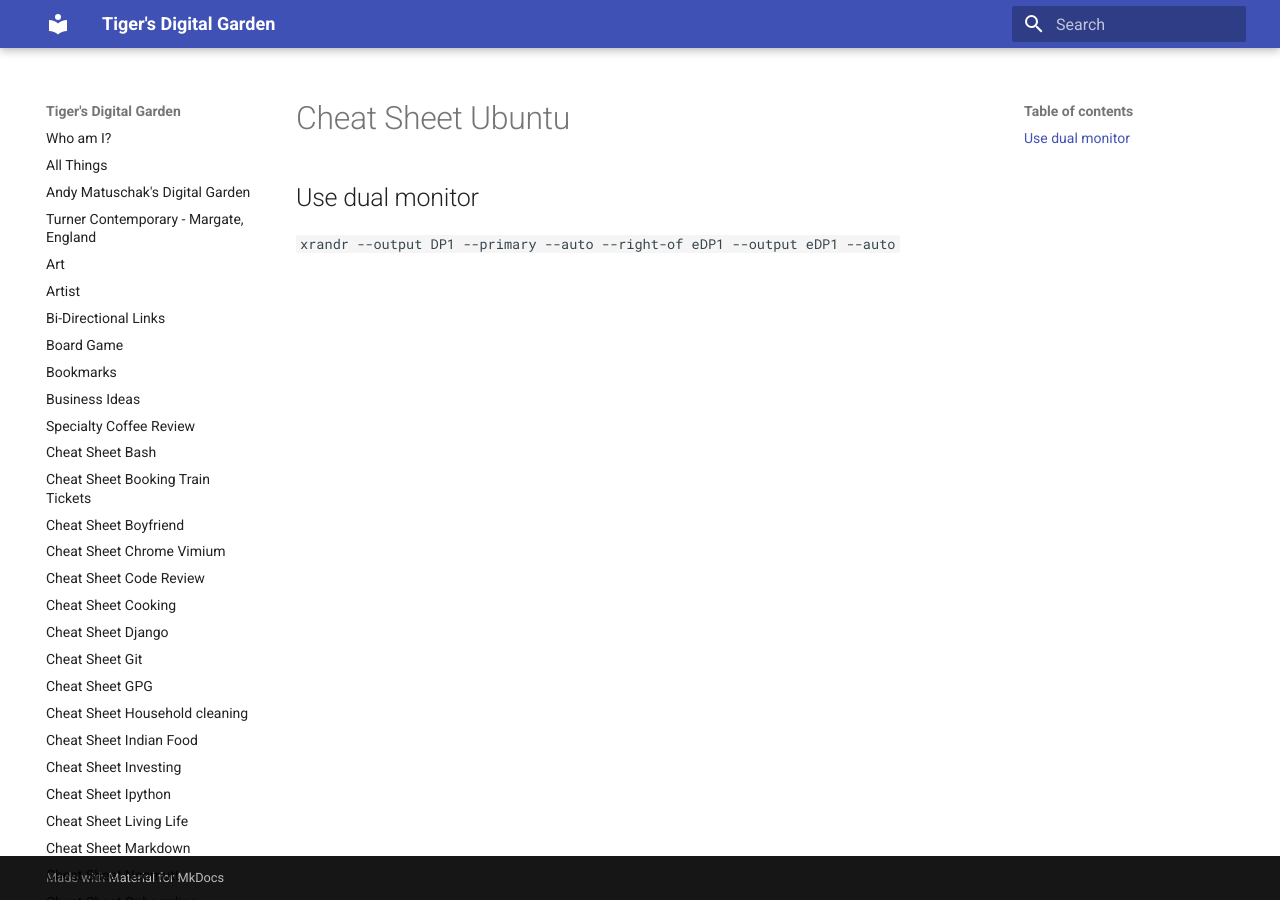
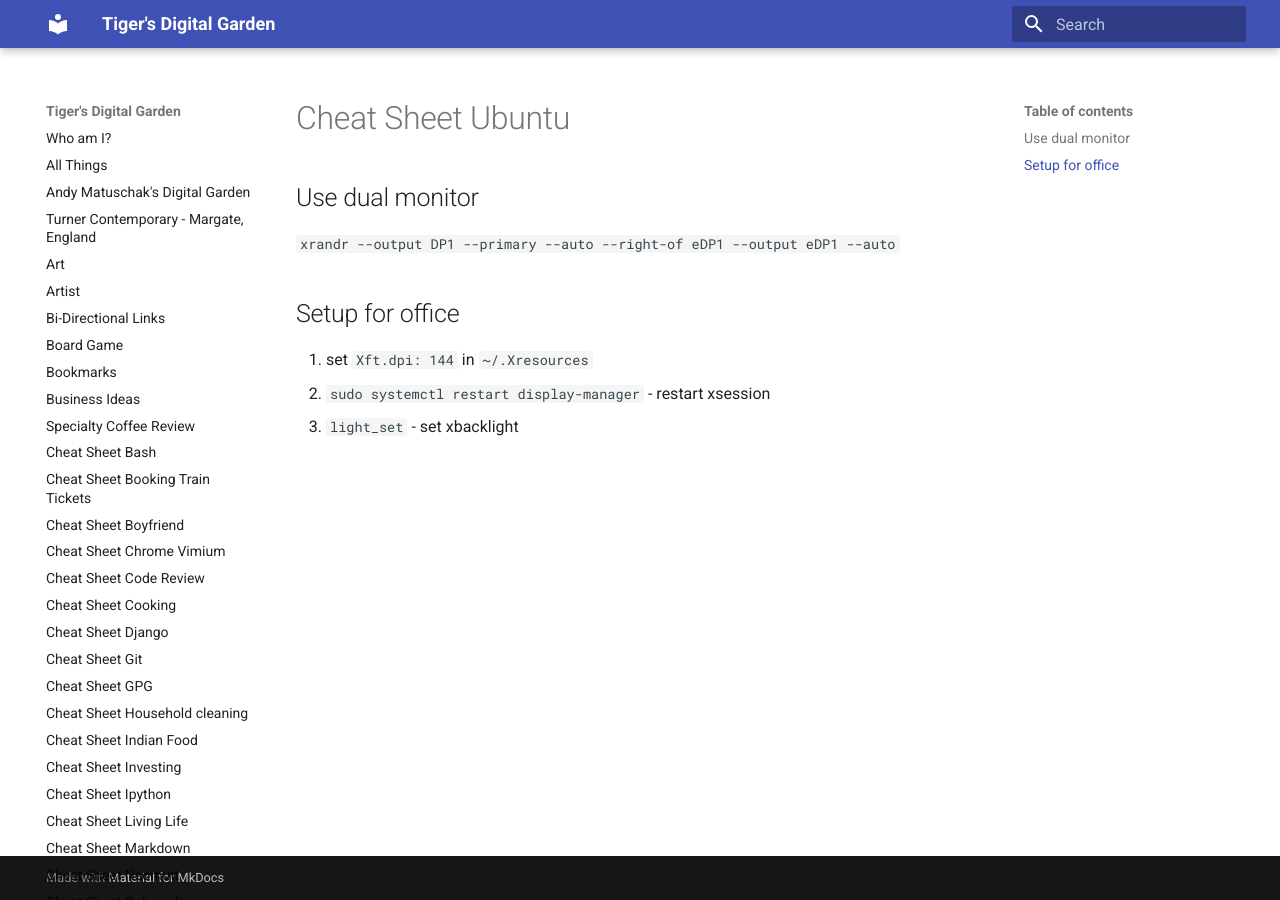
Before and after one commit to ynotstartups/notes, an MkDocs documentation site: the page built from notes/cheat-sheet-ubuntu.md, in a window 1280 px wide. Built offline with MkDocs 1.6.1 and Material for MkDocs 9.7.7, drawn with Linux system fonts in a browser that asks for light colours.

Commit message:
add setup when working in office

```diff
--- a/notes/cheat-sheet-ubuntu.md
+++ b/notes/cheat-sheet-ubuntu.md
@@ -3,3 +3,9 @@
 ## Use dual monitor
 
 `xrandr --output DP1 --primary --auto --right-of eDP1 --output eDP1 --auto`
+
+## Setup for office
+
+1. set `Xft.dpi: 144` in `~/.Xresources`
+1. `sudo systemctl restart display-manager` - restart xsession
+1. `light_set` - set xbacklight
```
